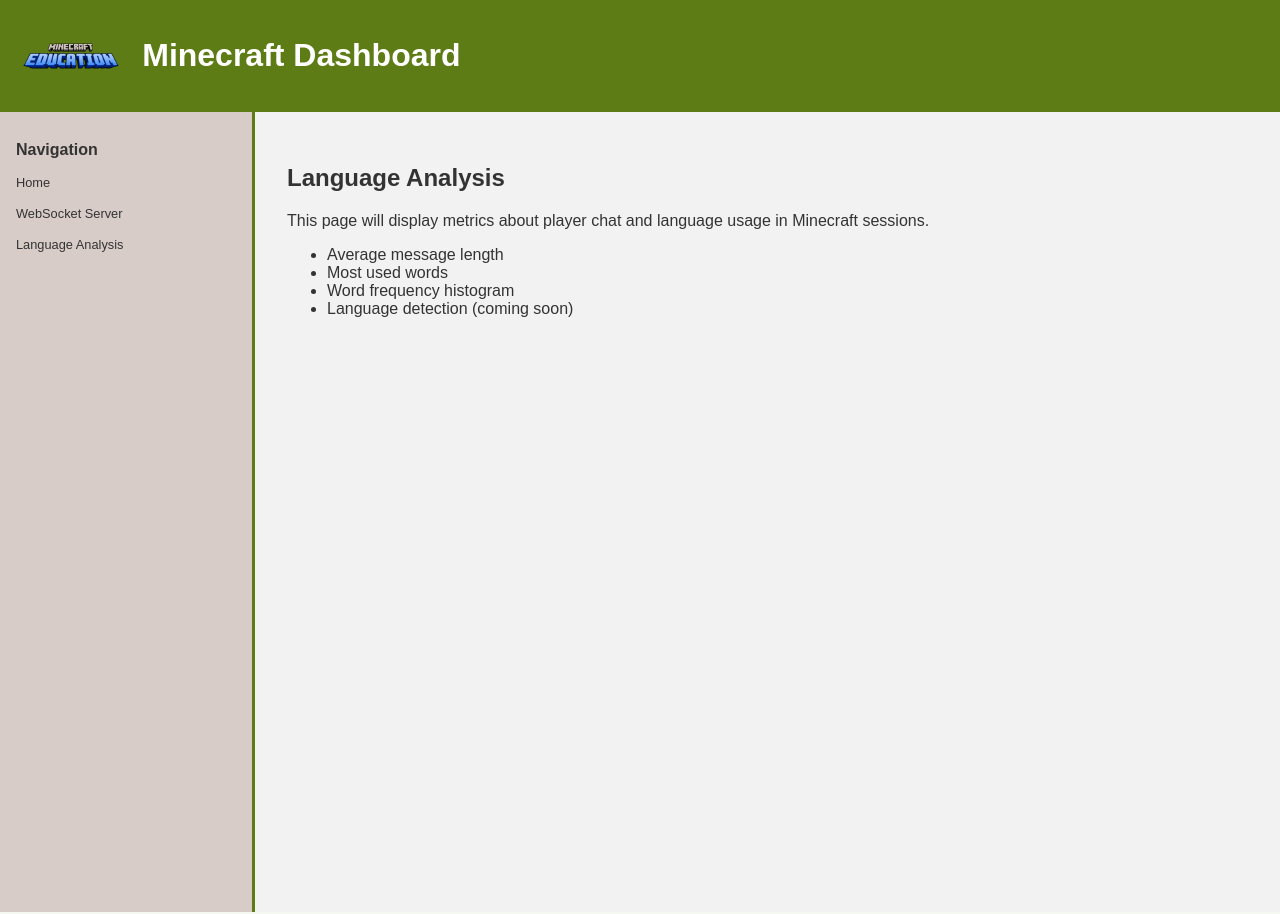
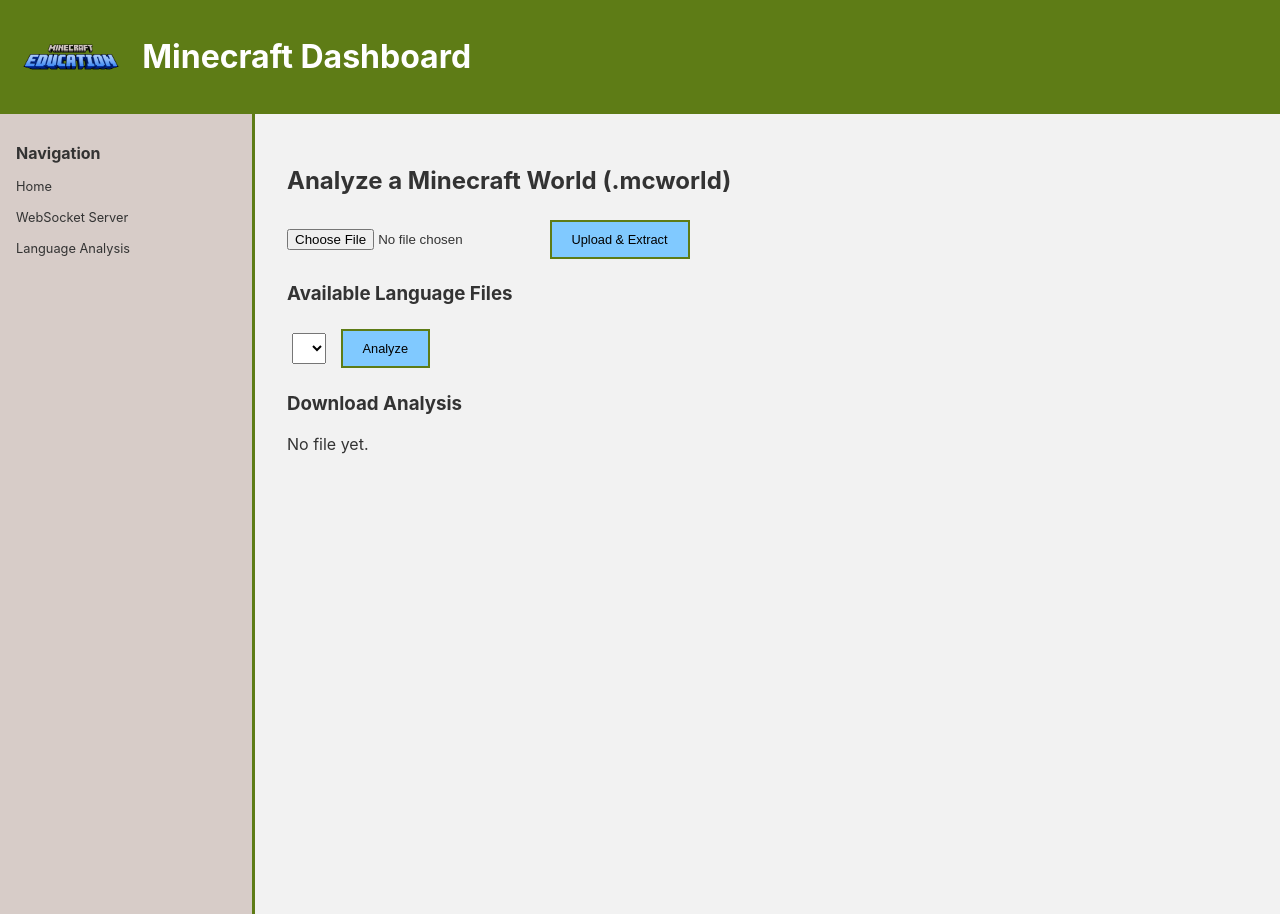
Before and after one commit to jjedwards2081/mc_server_dash, a Flask app: page /langanl in a window 1280 px wide. Run offline with Flask 3, Linux system fonts and the light colour scheme; lists and menus that the app fills with data are empty; parts of the project's set-up code (start-up, migrations or seed data) failed here and were passed over.

Commit message:
Update language analysis page: add file upload and analysis features; modify styles and add clear data functionality

```diff
--- a/webapp/app.py
+++ b/webapp/app.py
@@ -11,6 +11,15 @@
 import numpy as np
 import requests
 import sys
+from werkzeug.utils import secure_filename
+import textstat
+import re
+import zipfile
+import tempfile
+from datetime import datetime
+import matplotlib.pyplot as plt
+import matplotlib
+matplotlib.use('Agg')  # Ensure headless rendering
 
 app = Flask(__name__)
 
@@ -22,6 +31,14 @@
 BASE_DIR = APP_DIR.parent
 DATA_DIR = BASE_DIR / "data"
 SERVER_PATH = BASE_DIR / "websocket_server" / "server.py"
+LANGUAGE_TOOL_DIR = DATA_DIR / "languagetooldata"
+LANGUAGE_TOOL_DIR.mkdir(exist_ok=True)
+
+PLACEHOLDER_PATTERN = r"(%\d*\$?[sd]|\\n|\u00a7.)"
+
+def is_just_formatting(value):
+    cleaned = re.sub(PLACEHOLDER_PATTERN, "", value)
+    return not cleaned.strip()
 
 # ────────────────────────────── ROUTES ────────────────────────────── #
 
@@ -36,6 +53,171 @@
 @app.route('/langanl')
 def langanl():
     return render_template('langanl.html')
+
+@app.route('/upload-lang-file', methods=['POST'])
+def upload_lang_file():
+    if 'file' not in request.files:
+        return jsonify({'error': 'No file part'}), 400
+
+    file = request.files['file']
+    if file.filename == '':
+        return jsonify({'error': 'No selected file'}), 400
+
+    filename = secure_filename(file.filename)
+    save_path = LANGUAGE_TOOL_DIR / filename
+    file.save(save_path)
+    return jsonify({'status': f'File {filename} uploaded.'})
+
+@app.route('/upload-mcworld', methods=['POST'])
+def upload_mcworld():
+    if 'file' not in request.files:
+        return jsonify({'error': 'No file uploaded'}), 400
+
+    file = request.files['file']
+    if file.filename == '':
+        return jsonify({'error': 'Empty filename'}), 400
+
+    filename = secure_filename(file.filename)
+    world_name = Path(filename).stem
+    world_dir = LANGUAGE_TOOL_DIR / world_name
+    world_dir.mkdir(parents=True, exist_ok=True)
+
+    # Save the uploaded file temporarily
+    temp_path = LANGUAGE_TOOL_DIR / filename
+    file.save(temp_path)
+
+    try:
+        # Unzip the .mcworld into the world-specific folder
+        with zipfile.ZipFile(temp_path, 'r') as zip_ref:
+            zip_ref.extractall(world_dir)
+
+        # Save the original .mcworld filename for later reporting
+        with open(world_dir / "source_world_name.txt", "w", encoding="utf-8") as f:
+            f.write(filename)
+
+    except Exception as e:
+        return jsonify({'error': f'Failed to unzip: {e}'}), 500
+    finally:
+        temp_path.unlink(missing_ok=True)  # Clean up uploaded zip
+
+    # Find all .lang files inside the extracted world folder
+    lang_files = []
+    for path in world_dir.rglob('*.lang'):
+        size_kb = round(path.stat().st_size / 1024, 2)
+        relative = path.relative_to(LANGUAGE_TOOL_DIR)
+        lang_files.append({'name': str(relative), 'size': size_kb})
+
+    return jsonify({'lang_files': lang_files})
+
+@app.route('/analyze-lang-file', methods=['POST'])
+def analyze_lang_file():
+    data = request.json
+    rel_path = data.get("filename")
+    if not rel_path:
+        return jsonify({"error": "No file provided"}), 400
+
+    path = LANGUAGE_TOOL_DIR / rel_path
+    if not path.exists():
+        return jsonify({"error": "File not found"}), 404
+
+    # Walk up to find the original .mcworld filename
+    current_dir = path.parent
+    world_filename = "(unknown)"
+    while current_dir != LANGUAGE_TOOL_DIR:
+        candidate = current_dir / "source_world_name.txt"
+        if candidate.exists():
+            with open(candidate, "r", encoding="utf-8") as f:
+                world_filename = f.read().strip()
+            break
+        current_dir = current_dir.parent
+
+    # Read the lang file
+    with open(path, "r", encoding="utf-8") as f:
+        lines = f.readlines()
+
+    texts = [line.strip().split("=", 1)[1] for line in lines if "=" in line and not is_just_formatting(line)]
+    joined_text = "\n".join(texts)
+
+    difficult_words_list = textstat.difficult_words_list(joined_text)
+    difficult_word_counts = {word: difficult_words_list.count(word) for word in set(difficult_words_list)}
+
+    analysis = {
+        "Flesch Reading Ease": textstat.flesch_reading_ease(joined_text),
+        "Flesch-Kincaid Grade": textstat.flesch_kincaid_grade(joined_text),
+        "SMOG Index": textstat.smog_index(joined_text),
+        "Dale-Chall Score": textstat.dale_chall_readability_score(joined_text),
+        "Automated Readability Index": textstat.automated_readability_index(joined_text),
+        "Difficult Word Count": len(difficult_words_list),
+        "Line Count": len(texts),
+        "Difficult Words": difficult_word_counts
+    }
+
+    # ── Save .txt report ───────────────────────────────
+    analysis_file = path.parent / f"analysis_{Path(rel_path).stem}.txt"
+    with open(analysis_file, "w", encoding="utf-8") as f:
+        f.write(f"World File: {world_filename}\n")
+        f.write(f"Language File: {Path(rel_path).name}\n")
+        f.write(f"Analysis Timestamp: {datetime.now().strftime('%Y-%m-%d %H:%M:%S')}\n")
+        f.write("-" * 50 + "\n\n")
+        for key, value in analysis.items():
+            if isinstance(value, dict):
+                f.write(f"\n{key}:\n")
+                for word, count in sorted(value.items()):
+                    f.write(f"  - {word} ({count})\n")
+            else:
+                f.write(f"{key}: {value}\n")
+
+    # ── Save per-line reading age .json ────────────────
+    line_analysis = []
+    for i, line in enumerate(lines, 1):
+        if "=" in line and not is_just_formatting(line):
+            try:
+                _, value = line.strip().split("=", 1)
+                reading_age = textstat.flesch_kincaid_grade(value)
+            except Exception:
+                value = ""
+                reading_age = None
+            line_analysis.append({
+                "line": i,
+                "text": value.strip(),
+                "reading_age": reading_age
+            })
+
+    json_filename = f"line_analysis_{Path(rel_path).stem}.json"
+    json_path = path.parent / json_filename
+    with open(json_path, "w", encoding="utf-8") as jf:
+        json.dump(line_analysis, jf, indent=2)
+
+    # ── Generate histogram of reading ages ────────────────
+    reading_ages = [entry["reading_age"] for entry in line_analysis if isinstance(entry["reading_age"], (int, float))]
+
+    if reading_ages:
+        plt.figure(figsize=(10, 6))
+        plt.hist(reading_ages, bins=30, color='orange', edgecolor='black')
+        plt.title("Distribution of Reading Age")
+        plt.xlabel("Reading Age")
+        plt.ylabel("Frequency")
+        chart_path = path.parent / f"reading_age_distribution_{Path(rel_path).stem}.png"
+        plt.savefig(chart_path)
+        plt.close()
+
+    # ── Return both download links ─────────────────────
+    relative_txt_url = str(analysis_file.relative_to(LANGUAGE_TOOL_DIR))
+    relative_json_url = str(json_path.relative_to(LANGUAGE_TOOL_DIR))
+    relative_chart_url = str(chart_path.relative_to(LANGUAGE_TOOL_DIR))
+
+    return jsonify({
+        "file_url": f"/download-analysis/{relative_txt_url}",
+        "json_url": f"/download-analysis/{relative_json_url}",
+        "chart_url": f"/download-analysis/{relative_chart_url}"
+    })
+
+@app.route('/download-analysis/<path:filename>')
+def download_analysis_file(filename):
+    file_path = LANGUAGE_TOOL_DIR / filename
+    if not file_path.exists():
+        return abort(404)
+    return send_from_directory(LANGUAGE_TOOL_DIR, filename, as_attachment=True)
 
 @app.route('/start-server', methods=['POST'])
 def start_server():
@@ -56,6 +238,17 @@
         return jsonify({'status': 'WebSocket server stopped.'})
     return jsonify({'status': 'Server was not running.'})
 
+@app.route('/clear-json-data', methods=['POST'])
+def clear_json_data():
+    deleted = []
+    for file in DATA_DIR.glob("*.json"):
+        try:
+            file.unlink()
+            deleted.append(file.name)
+        except Exception as e:
+            return jsonify({'status': f'Failed to delete {file.name}: {e}'}), 500
+    return jsonify({'status': f'Deleted {len(deleted)} JSON file(s).'})
+
 @app.route('/status')
 def status():
     global websocket_process
@@ -65,7 +258,8 @@
 @app.route("/list-files", methods=["GET"])
 def list_files():
     files = [f.name for f in DATA_DIR.glob("events_*.json")]
-    return jsonify({"files": files})
+    lang_files = [f.name for f in (DATA_DIR / "languagetooldata").glob("*.lang")]
+    return jsonify({"files": files + lang_files})
 
 @app.route("/download/<path:filename>")
 def download_file(filename):
--- a/webapp/static/style.css
+++ b/webapp/static/style.css
@@ -1,5 +1,5 @@
 body {
-  font-family: 'Press Start 2P', Arial, sans-serif;
+  font-family: 'Inter', sans-serif;
   background-color: #f2f2f2;
   margin: 0;
   padding: 0;
--- a/webapp/templates/langanl.html
+++ b/webapp/templates/langanl.html
@@ -1,14 +1,66 @@
 {% extends "base.html" %}
-{% block title %}Language Analysis - Minecraft Dashboard{% endblock %}
+{% block title %}Language Tool - Minecraft Dashboard{% endblock %}
 {% block content %}
-  <h2>Language Analysis</h2>
-  <p>This page will display metrics about player chat and language usage in Minecraft sessions.</p>
 
-  <!-- Placeholder content for now -->
-  <ul>
-    <li>Average message length</li>
-    <li>Most used words</li>
-    <li>Word frequency histogram</li>
-    <li>Language detection (coming soon)</li>
-  </ul>
+<h2>Analyze a Minecraft World (.mcworld)</h2>
+
+<!-- Upload Section -->
+<input type="file" id="mcworldFile" accept=".mcworld">
+<button onclick="uploadWorld()">Upload & Extract</button>
+
+<h3>Available Language Files</h3>
+<select id="langSelect"></select>
+<button onclick="runLangAnalysis()">Analyze</button>
+
+<!-- Output Section -->
+<h3>Download Analysis</h3>
+<p id="analysisOutput">No file yet.</p>
+
+<script>
+  async function uploadWorld() {
+    const fileInput = document.getElementById("mcworldFile");
+    if (fileInput.files.length === 0) return alert("Select a .mcworld file");
+
+    const formData = new FormData();
+    formData.append("file", fileInput.files[0]);
+
+    const res = await fetch("/upload-mcworld", { method: "POST", body: formData });
+    const data = await res.json();
+    if (data.error) return alert(data.error);
+
+    const select = document.getElementById("langSelect");
+    select.innerHTML = "";
+    data.lang_files.forEach(file => {
+      const opt = document.createElement("option");
+      opt.value = file.name;
+      opt.textContent = `${file.name} (${file.size} KB)`;
+      select.appendChild(opt);
+    });
+
+    alert(`${data.lang_files.length} language file(s) found.`);
+  }
+
+  async function runLangAnalysis() {
+    const filename = document.getElementById("langSelect").value;
+    if (!filename) return alert("Select a .lang file");
+
+    const res = await fetch("/analyze-lang-file", {
+      method: "POST",
+      headers: { "Content-Type": "application/json" },
+      body: JSON.stringify({ filename })
+    });
+
+    const data = await res.json();
+    if (data.error) return alert(data.error);
+
+    const out = document.getElementById("analysisOutput");
+    out.innerHTML = `
+      <a href="${data.file_url}" download>📄 Download summary report (.txt)</a><br>
+      <a href="${data.json_url}" download>📄 Download per-line analysis (.json)</a><br>
+      <a href="${data.chart_url}" download>📊 Download reading age chart (.png)</a><br><br>
+      <img src="${data.chart_url}" alt="Reading Age Distribution" style="max-width: 100%; border: 1px solid #ccc; padding: 5px;">
+`   ;
+  }
+</script>
+
 {% endblock %}
```
Also changed, not shown: webapp/templates/webserver.html (+10 -0 lines).
